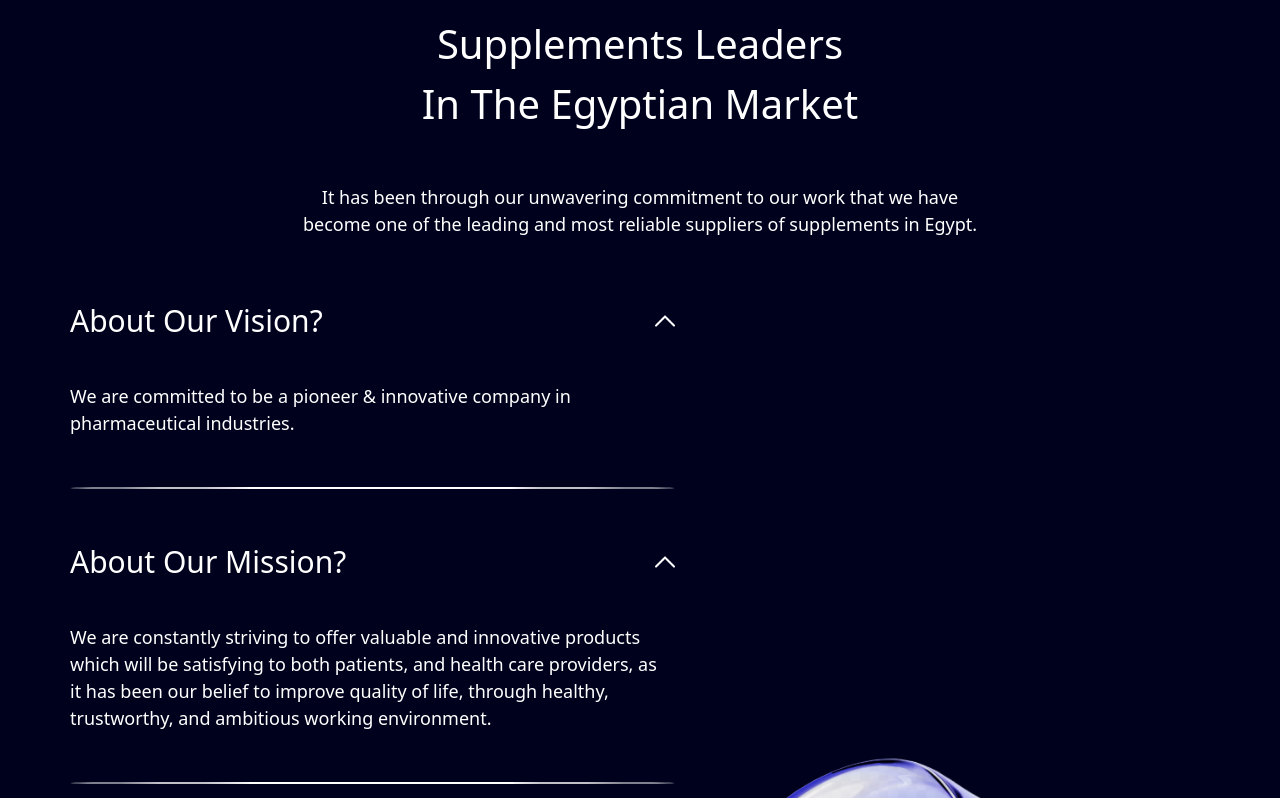
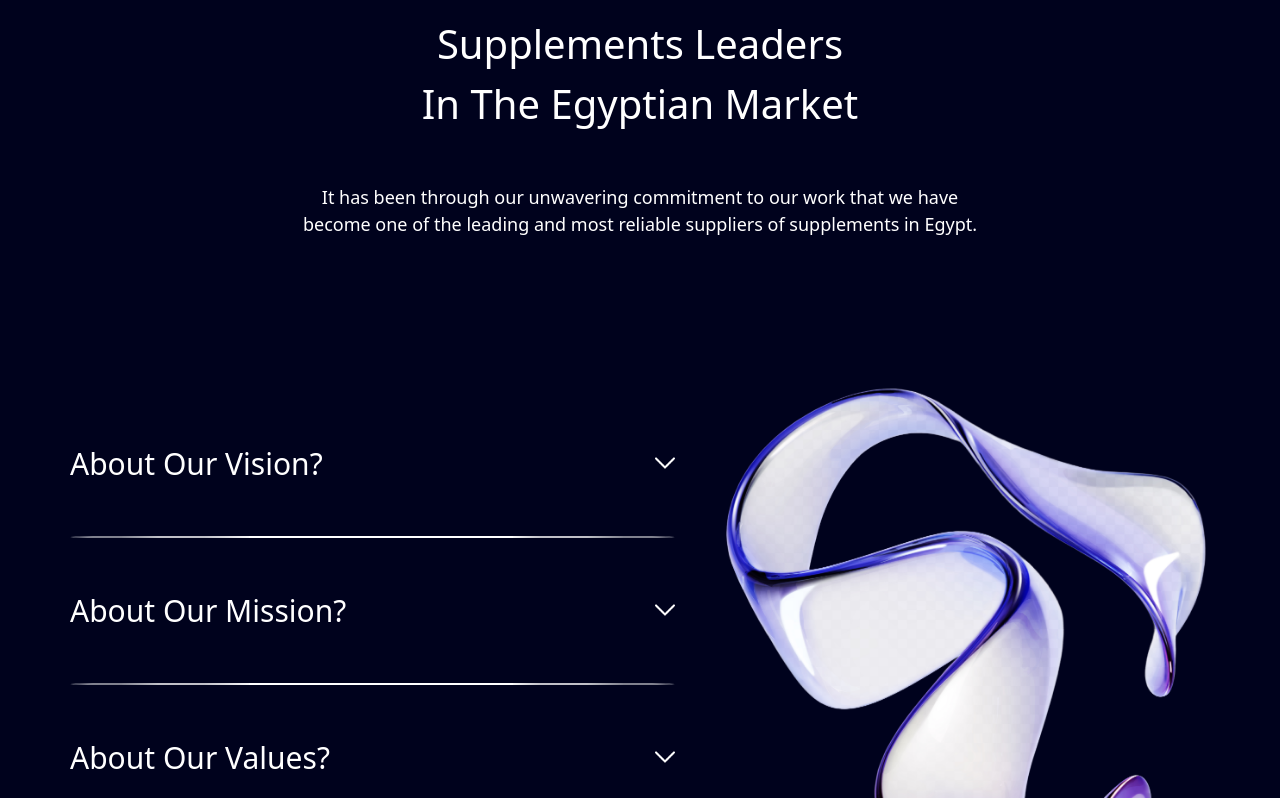
Before and after one commit to YosefCpo/Pescado3, a React (Vite) app: page / in a window 1280 px wide. Shown: the part 1177-1975 px from the top of the page. Built offline with nearby package versions, Linux system fonts and the light colour scheme.

Commit message:
fdgdfgdfg

```diff
--- a/src/assets/css/leaders.css
+++ b/src/assets/css/leaders.css
@@ -17,6 +17,8 @@
     display: flex;
     flex-direction: column;
     gap: 40px;
+    position: relative;
+    overflow: hidden;
 }
 
 .leaders .info .box h3 {
@@ -25,6 +27,9 @@
     align-items: center;
     justify-content: space-between;
     gap: 30px;
+    background-color: #00021d;
+    position: relative;
+    z-index: 1;
 }
 
 .leaders .info .box h3 img {
@@ -32,11 +37,27 @@
     width: 20px;
     height: 20px;
     object-fit: contain;
+    rotate: 180deg;
+    transition: all 0.3s;
+    cursor: pointer;
+}
+
+.leaders .info .box h3 img.flip {
+    rotate: 0deg;
 }
 
 .leaders .info .box p {
     font-size: 18px;
     max-width: 600px;
+    position: absolute;
+    left: 0;
+    transform: translateY(-100%);
+    transition: all 0.3s;
+}
+
+.leaders .info .box p.show {
+    position: relative;
+    transform: translateY(0);
 }
 
 .leaders .info .sep {
@@ -52,4 +73,13 @@
     display: flex;
     flex-direction: column;
     gap: 25px;
+    position: absolute;
+    left: 0;
+    transform: translateY(-100%);
+    transition: bottom 0.3s;
 }
+
+.leaders .info ul.show {
+    position: relative;
+    transform: translateY(0);
+}
--- a/src/components/Home/Leaders.jsx
+++ b/src/components/Home/Leaders.jsx
@@ -1,8 +1,34 @@
 import Image from "../../assets/images/Agy.png";
 import Arrow from "../../assets/images/arrow-up.png";
 import "../../assets/css/leaders.css";
+import { useEffect } from "react";
 
 function Leaders() {
+    useEffect(() => {
+        const buttonOne = document.querySelector("#arrow-1");
+        const buttonTwo = document.querySelector("#arrow-2");
+        const buttonThree = document.querySelector("#arrow-3");
+
+        const textOne = document.querySelector("#text-1");
+        const textTwo = document.querySelector("#text-2");
+        const textThree = document.querySelector("#text-3");
+
+        buttonOne.addEventListener("click", (e) => {
+            textOne.classList.toggle("show");
+            e.target.classList.toggle("flip");
+        });
+
+        buttonTwo.addEventListener("click", (e) => {
+            textTwo.classList.toggle("show");
+            e.target.classList.toggle("flip");
+        });
+
+        buttonThree.addEventListener("click", (e) => {
+            textThree.classList.toggle("show");
+            e.target.classList.toggle("flip");
+        });
+    });
+
     return (
         <div className="leaders bg-[#00021d] text-white py-[60px] pt-[40px]">
             <div className="container">
@@ -21,17 +47,19 @@ function Leaders() {
                         <div className="box">
                             <h3>
                                 <span>About Our Vision?</span>
-                                <img src={Arrow} />
+                                <img id="arrow-1" src={Arrow} />
                             </h3>
-                            <p>We are committed to be a pioneer & innovative company in pharmaceutical industries.</p>
+                            <p id="text-1">
+                                We are committed to be a pioneer & innovative company in pharmaceutical industries.
+                            </p>
                         </div>
                         <div className="sep"></div>
                         <div className="box">
                             <h3>
                                 <span>About Our Mission?</span>
-                                <img src={Arrow} />
+                                <img id="arrow-2" src={Arrow} />
                             </h3>
-                            <p>
+                            <p id="text-2">
                                 We are constantly striving to offer valuable and innovative products which will be
                                 satisfying to both patients, and health care providers, as it has been our belief to
                                 improve quality of life, through healthy, trustworthy, and ambitious working
@@ -42,9 +70,9 @@ function Leaders() {
                         <div className="box">
                             <h3>
                                 <span>About Our Values?</span>
-                                <img src={Arrow} />
+                                <img id="arrow-3" src={Arrow} />
                             </h3>
-                            <ul className="text-[18px]">
+                            <ul id="text-3" className="text-[18px]">
                                 <li>
                                     <b>Innovation:</b> We continuously seek and embrace new ideas to develop
                                     cutting-edge solutions in the pharmaceutical industry
```
